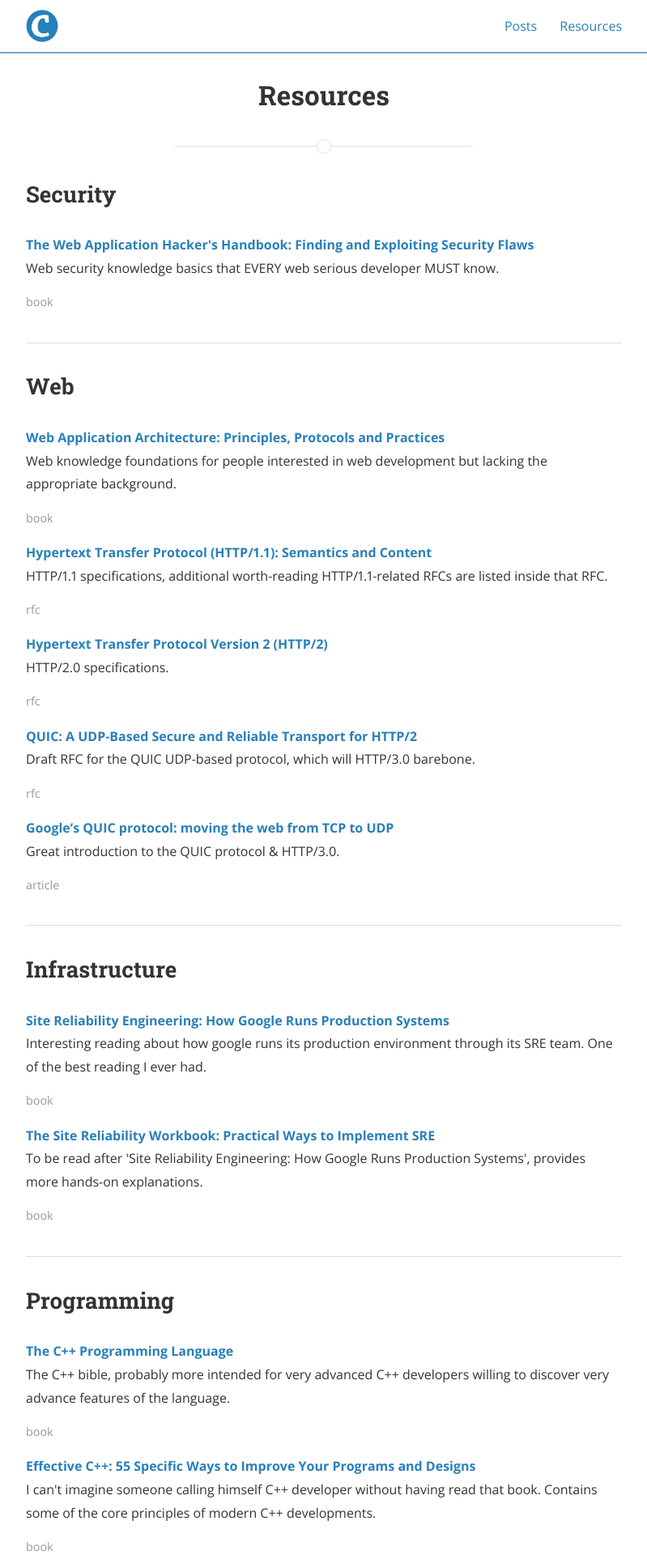
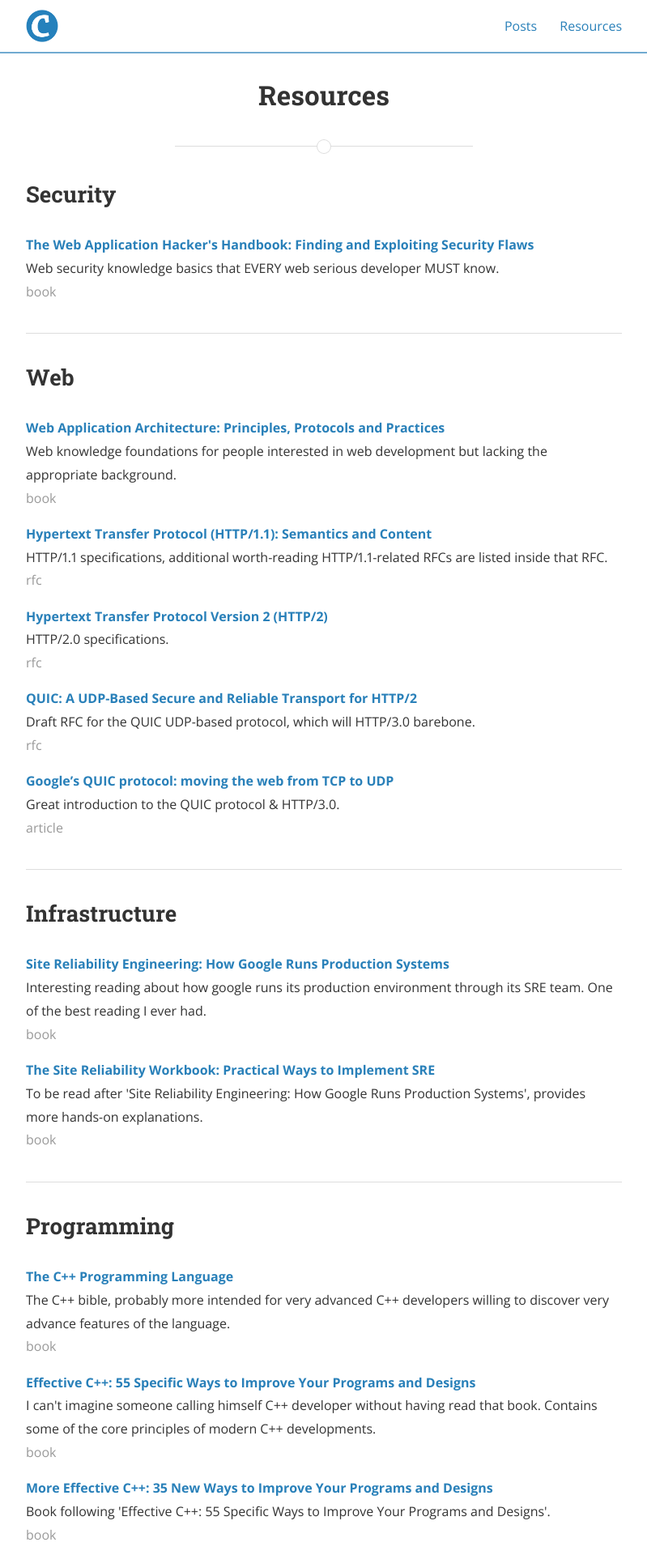
Before and after one commit to Cylix/cylix.github.io, a Jekyll site: the page built from resources.html, in a window 1280 px wide. Shown: the top 1920 px of the page at 81% size, without its empty margins (240-1039 px from the left). Built offline with Jekyll 4.4.1, drawn with Linux system fonts in a browser that asks for light colours; nearby versions of some CDN libraries.

Commit message:
design change

```diff
--- a/resources.html
+++ b/resources.html
@@ -16,11 +16,9 @@ permalink: /resources/
       </section>
 
       <section class="post-excerpt" itemprop="description">
-        <p>{{ resource.description }}</p>
-      </section>
-
-      <section class="post-meta">
-        <div class="post-date">{{ resource.type }}</div>
+        {{ resource.description }}
+        <br/>
+        <span class="post-date">{{ resource.type }}</span>
       </section>
     </li>
   {% endfor %}
```
